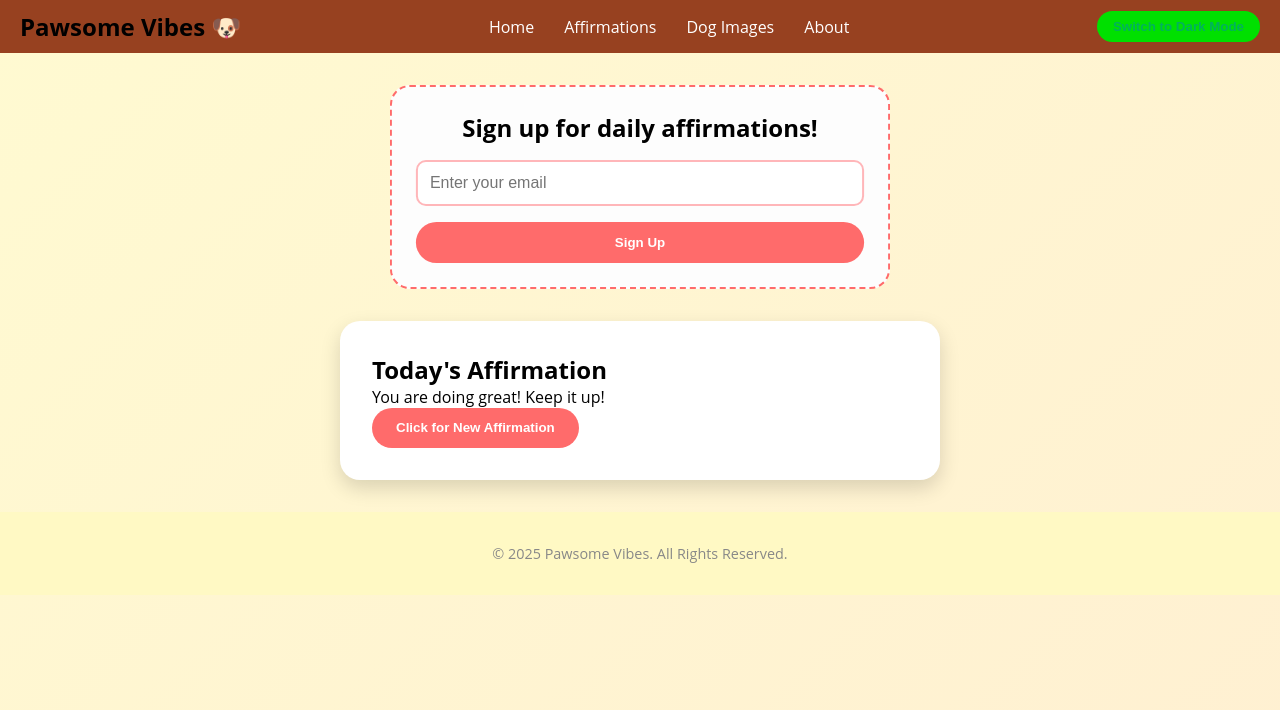
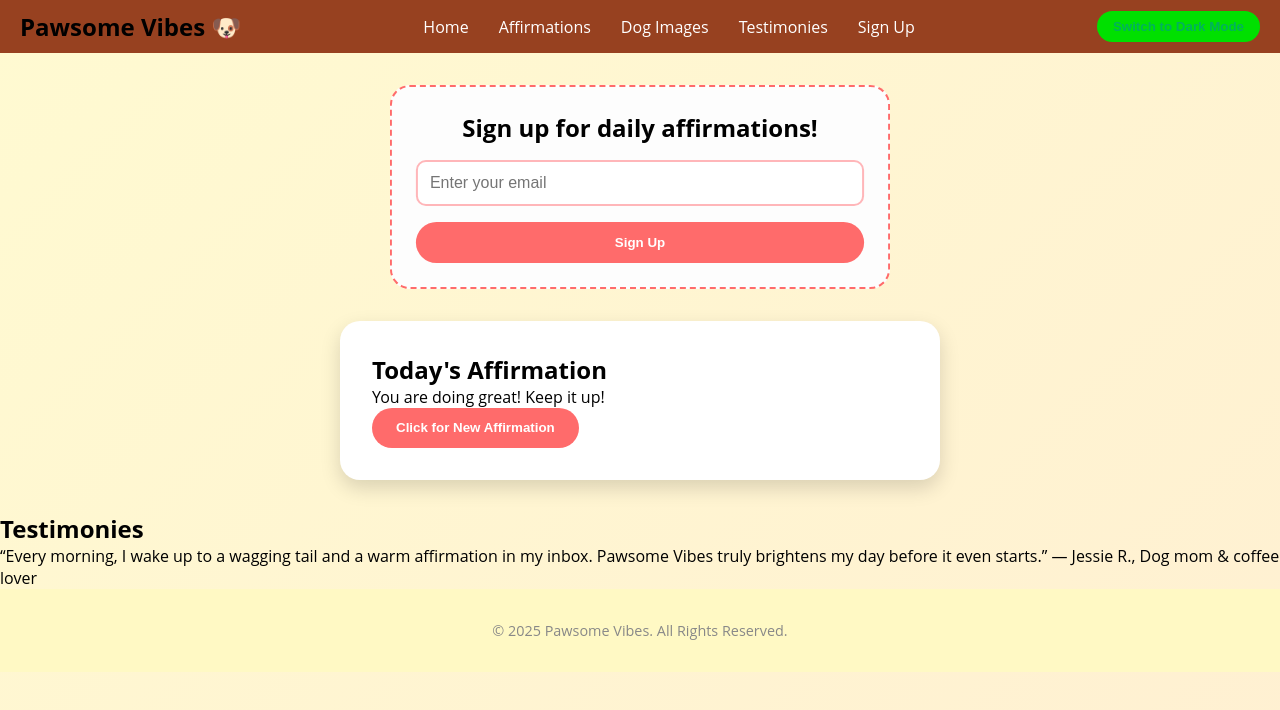
Before and after one commit to Geek-N/Pawsome-Vibes, a React (Create React App) app in the folder client/: page /testimonies in a window 1280 px wide. Shown: the top 710 px of the page. Built offline with nearby package versions, Linux system fonts and the light colour scheme.

Commit message:
sign up page added

```diff
--- a/client/src/App.js
+++ b/client/src/App.js
@@ -4,10 +4,11 @@ import Navbar from './components/Navbar';  // This should remain as is
 import { BrowserRouter as Router, Route, Routes } from 'react-router-dom';
 
 // Correct import paths for Pages
-import AboutPage from './pages/AboutPage';
+import SignUp from './pages/SignUp';
 import AffirmationPage from './pages/AffirmationPage';
 import DogImagesPage from './pages/DogImagesPage';
 import Home from './pages/Home';  // Assuming Home.js is in the /pages folder
+import Testimonies from './pages/Testimonies';
 
 const App = () => {
   const [darkMode, setDarkMode] = useState(false);
@@ -77,7 +78,8 @@ const App = () => {
           <Route path="/" element={<Home />} />
           <Route path="/affirmations" element={<AffirmationPage />} />
           <Route path="/dog-images" element={<DogImagesPage />} />
-          <Route path="/about" element={<AboutPage />} />
+          <Route path="/signup" element={<SignUp />} />
+          <Route path="/testimonies" element={<Testimonies />} />
         </Routes>
 
         {/* Footer */}
--- a/client/src/components/NavbarLinks.js
+++ b/client/src/components/NavbarLinks.js
@@ -7,7 +7,8 @@ const NavbarLinks = () => {
       <li><Link to="/">Home</Link></li>
       <li><Link to="/affirmations">Affirmations</Link></li>
       <li><Link to="/dog-images">Dog Images</Link></li>
-      <li><Link to="/about">About</Link></li>
+      <li><Link to="/testimonies">Testimonies</Link></li>
+      <li><Link to="/signup">Sign Up</Link></li>
     </ul>
   );
 };
--- a/client/src/pages/AboutPage.js
+++ b/client/src/pages/SignUp.js
@@ -1,12 +1,12 @@
 import React from 'react';
 
-const AboutPage = () => {
+const SignUp = () => {
   return (
     <div>
-      <h2>About Us</h2>
+      <h2>Sign UP here bbygirl</h2>
       <p>This is a page about the app.</p>
     </div>
   );
 };
 
-export default AboutPage;
+export default SignUp;
--- /dev/null
+++ b/client/src/pages/Testimonies.js
@@ -0,0 +1,13 @@
+import React from 'react';
+
+const Testimonies = () => {
+  return (
+    <div>
+      <h2>Testimonies</h2>
+      <p>“Every morning, I wake up to a wagging tail and a warm affirmation in my inbox. Pawsome Vibes truly brightens my day before it even starts.”
+      — Jessie R., Dog mom & coffee lover</p>
+    </div>
+  );
+};
+
+export default Testimonies;
```
